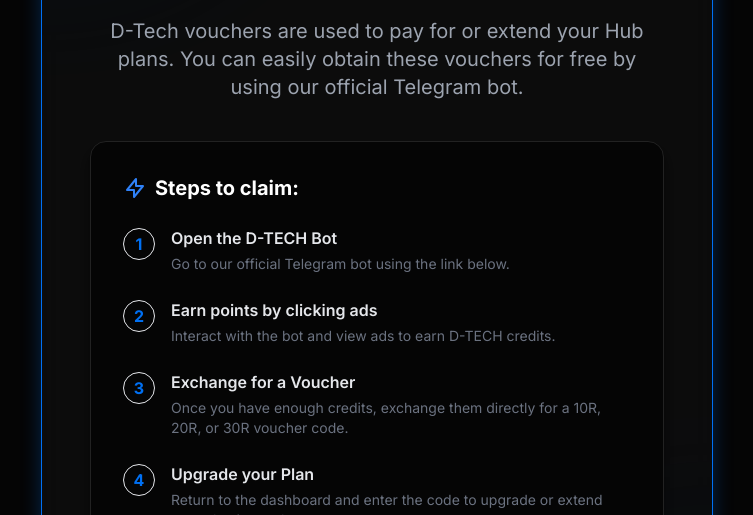
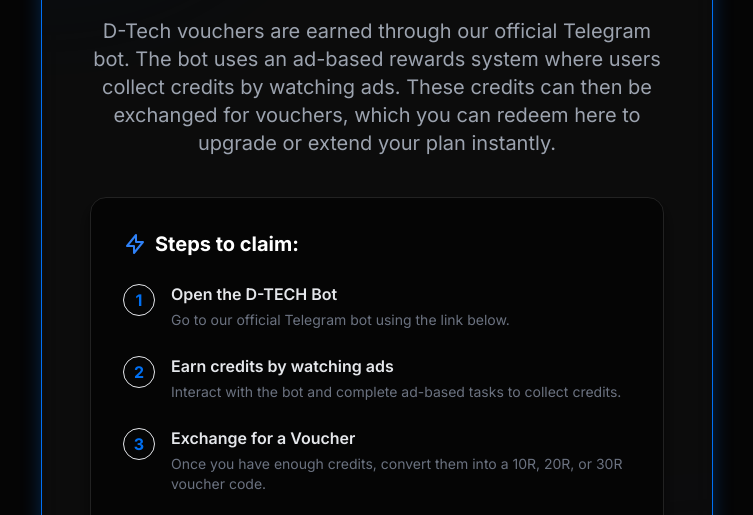
Before and after one commit to Dtech2preas/new, a plain HTML site: page dtech.html in a window 1280 px wide. Shown: the part 430-945 px from the top of the page, without its empty margins (263-1016 px from the left). Drawn offline with nearby package versions, Linux system fonts and the light colour scheme.

Commit message:
Update dtech.html

```diff
--- a/dtech.html
+++ b/dtech.html
@@ -73,8 +73,7 @@
                 <h1 class="text-3xl md:text-5xl font-extrabold mb-6 gradient-text">How to get a D-Tech Voucher</h1>
 
                 <p class="text-gray-400 text-lg md:text-xl leading-relaxed mb-10 max-w-2xl mx-auto">
-                    D-Tech vouchers are used to pay for or extend your Hub plans.
-                    You can easily obtain these vouchers for free by using our official Telegram bot.
+                    D-Tech vouchers are earned through our official Telegram bot. The bot uses an ad-based rewards system where users collect credits by watching ads. These credits can then be exchanged for vouchers, which you can redeem here to upgrade or extend your plan instantly.
                 </p>
 
                 <div class="bg-[var(--bg-main)] border border-[var(--border)] rounded-2xl p-6 md:p-8 text-left mb-10 shadow-lg">
@@ -94,22 +93,22 @@
                         <li class="flex items-start gap-4">
                             <div class="w-8 h-8 rounded-full bg-[var(--accent)]/20 text-[var(--accent)] flex items-center justify-center font-bold flex-shrink-0 mt-0.5 border border-[var(--accent)]/30">2</div>
                             <div>
-                                <h4 class="font-semibold text-gray-200 mb-1">Earn points by clicking ads</h4>
-                                <p class="text-sm text-gray-500">Interact with the bot and view ads to earn D-TECH credits.</p>
+                                <h4 class="font-semibold text-gray-200 mb-1">Earn credits by watching ads</h4>
+                                <p class="text-sm text-gray-500">Interact with the bot and complete ad-based tasks to collect credits.</p>
                             </div>
                         </li>
                         <li class="flex items-start gap-4">
                             <div class="w-8 h-8 rounded-full bg-[var(--accent)]/20 text-[var(--accent)] flex items-center justify-center font-bold flex-shrink-0 mt-0.5 border border-[var(--accent)]/30">3</div>
                             <div>
                                 <h4 class="font-semibold text-gray-200 mb-1">Exchange for a Voucher</h4>
-                                <p class="text-sm text-gray-500">Once you have enough credits, exchange them directly for a 10R, 20R, or 30R voucher code.</p>
+                                <p class="text-sm text-gray-500">Once you have enough credits, convert them into a 10R, 20R, or 30R voucher code.</p>
                             </div>
                         </li>
                         <li class="flex items-start gap-4">
                             <div class="w-8 h-8 rounded-full bg-[var(--accent)]/20 text-[var(--accent)] flex items-center justify-center font-bold flex-shrink-0 mt-0.5 border border-[var(--accent)]/30">4</div>
                             <div>
                                 <h4 class="font-semibold text-gray-200 mb-1">Upgrade your Plan</h4>
-                                <p class="text-sm text-gray-500">Return to the dashboard and enter the code to upgrade or extend your plan instantly.</p>
+                                <p class="text-sm text-gray-500">Return to the dashboard and enter the voucher code to instantly upgrade or extend your plan.</p>
                             </div>
                         </li>
                     </ul>
```
